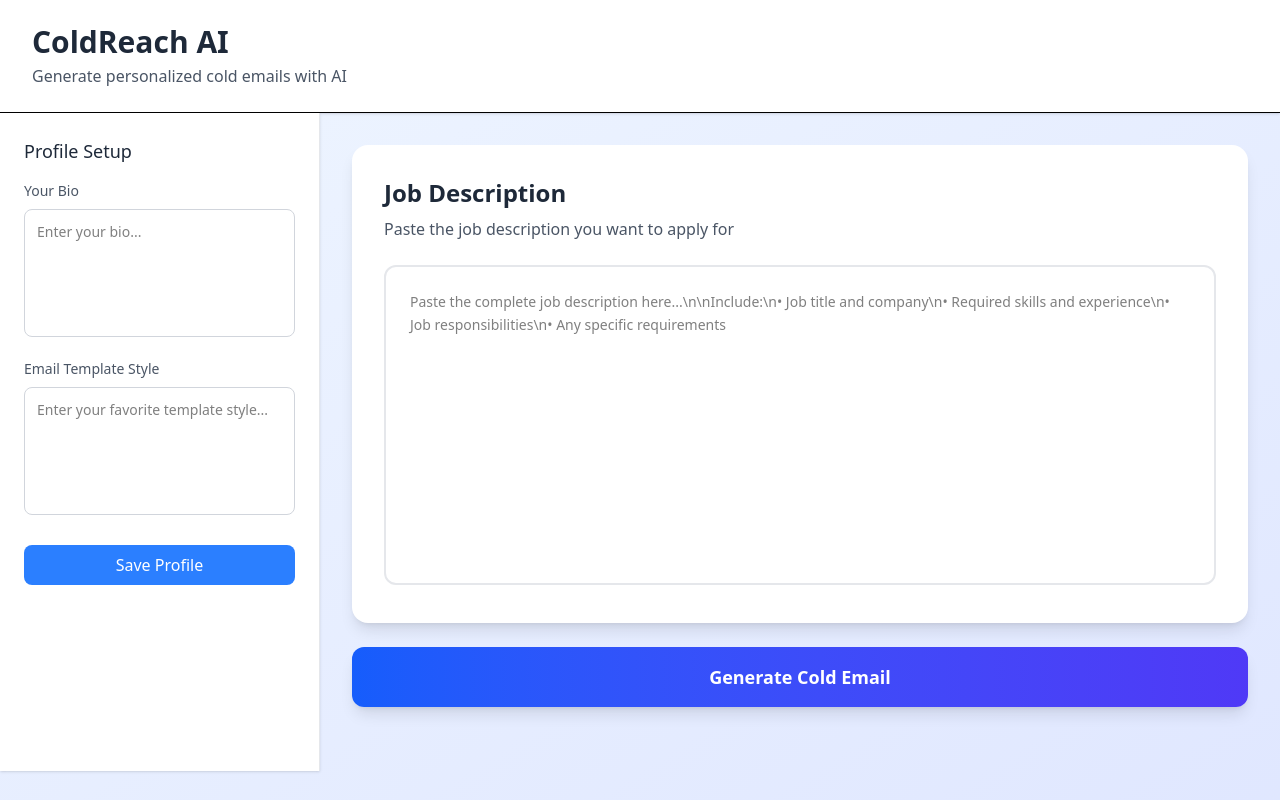
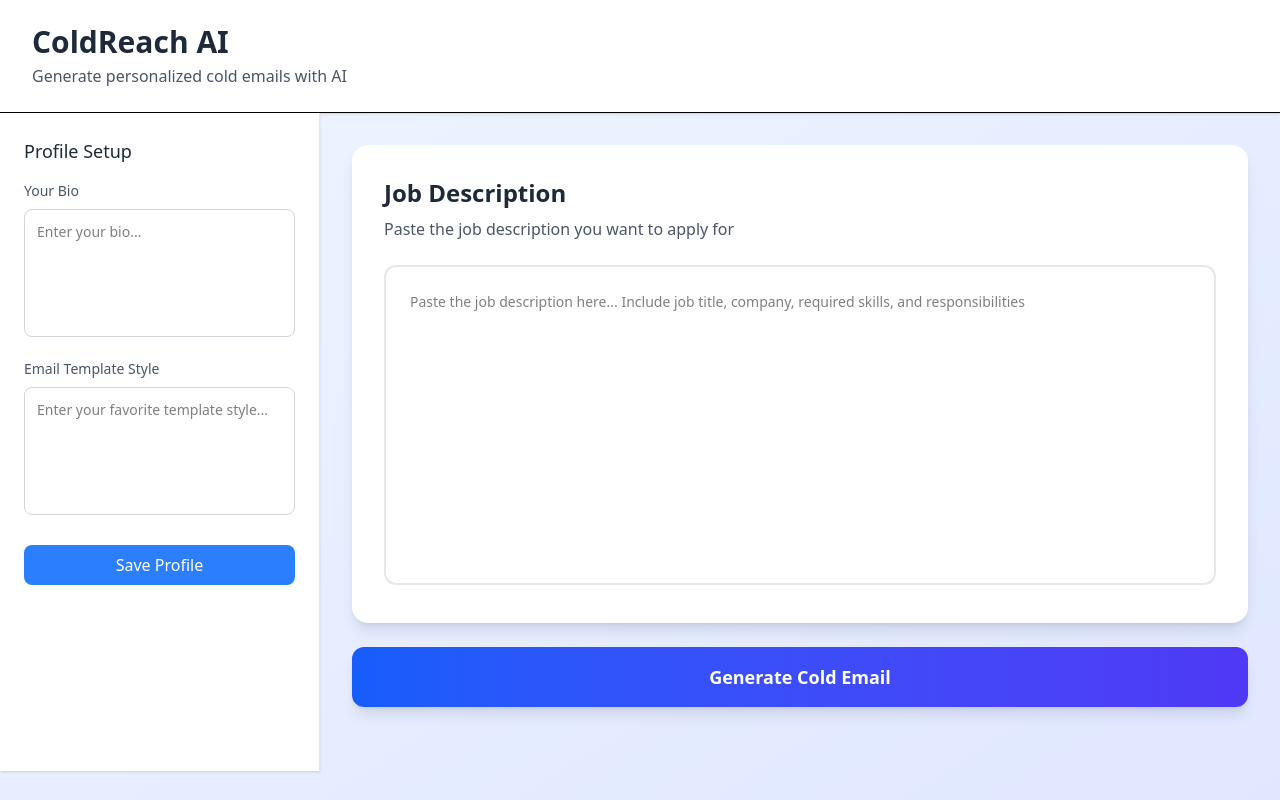
Before and after one commit to Vishalrathod8788/ColdReach-Gemini, a React app in the folder Frontend/: page / in a window 1280 px wide. Built offline with nearby package versions, Linux system fonts and the light colour scheme; the HTML template or start-up script is replaced by a standard one.

Commit message:
fix: improve validation messages

```diff
--- a/Frontend/src/App.jsx
+++ b/Frontend/src/App.jsx
@@ -14,13 +14,11 @@ export const App = () => {
   }
 
   const generateLogic = () => {
-    // Validation check
     if (!userProfile.bio.trim() || !userProfile.template.trim() || !jd.trim()) {
       alert("Please fill all fields: Bio, Template, and Job Description");
-      return; // Function exit kar jaye
+      return;
     }
 
-    // Sab data combine karo
     const finalData = `Bio: ${userProfile.bio}\n\nTemplate: ${userProfile.template}\n\nJob Description: ${jd}`;
     setFinalResult(finalData);
   }
@@ -30,19 +28,13 @@ export const App = () => {
     <div className="min-h-screen bg-linear-to-br from-blue-50 to-indigo-100">
       <Header />
       <div className="flex">
-        {/* Sidebar ko function pass kiya */}
         <ConfigSidebar onSave={updateProfile} />
 
         <main className="flex-1 flex flex-col">
-          {/* Header */}
 
-
-          {/* Content Area */}
           <div className="flex-1 p-8 overflow-auto">
-            {/* JD input ko state pass ki */}
             <JDInput jd={jd} setJd={setJd} />
 
-            {/* Button jo sab data ko process karega */}
             <div className="max-w-4xl mx-auto mt-6">
               <button
                 className="w-full py-4 px-8 bg-linear-to-r from-blue-600 to-indigo-600 text-white text-lg font-semibold rounded-xl hover:from-blue-700 hover:to-indigo-700 transform hover:scale-[1.02] transition-all duration-200 shadow-lg"
--- a/Frontend/src/components/JDInput.jsx
+++ b/Frontend/src/components/JDInput.jsx
@@ -9,7 +9,7 @@ export const JDInput = ({ jd, setJd }) => {
                     className="w-full h-80 p-6 border-2 border-gray-200 rounded-xl resize-none focus:border-blue-500 focus:outline-none transition-colors text-sm leading-relaxed"
                     value={jd}
                     required
-                    placeholder="Paste the complete job description here...\n\nInclude:\n• Job title and company\n• Required skills and experience\n• Job responsibilities\n• Any specific requirements"
+                    placeholder="Paste the job description here... Include job title, company, required skills, and responsibilities"
                     onChange={(e) => setJd(e.target.value)}
                 ></textarea>
             </div>
```
